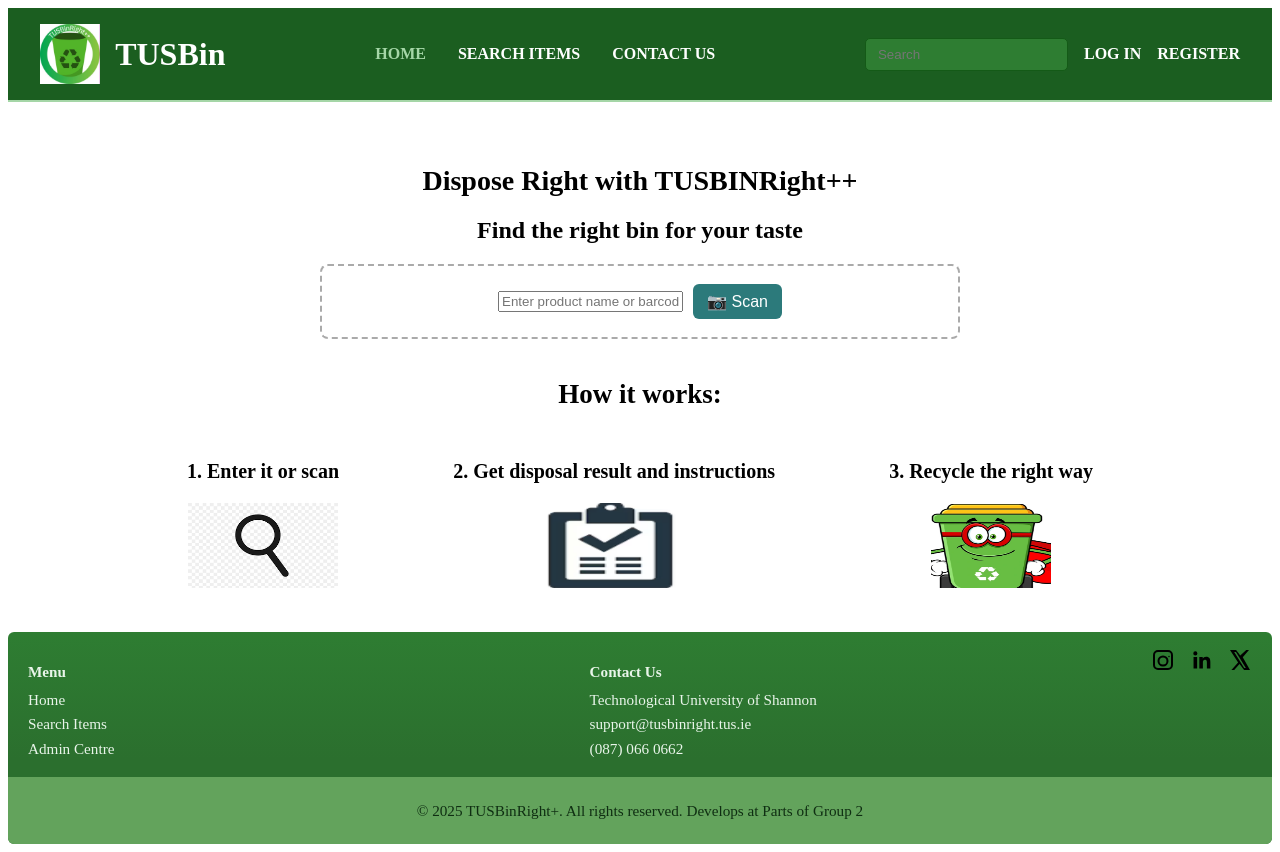
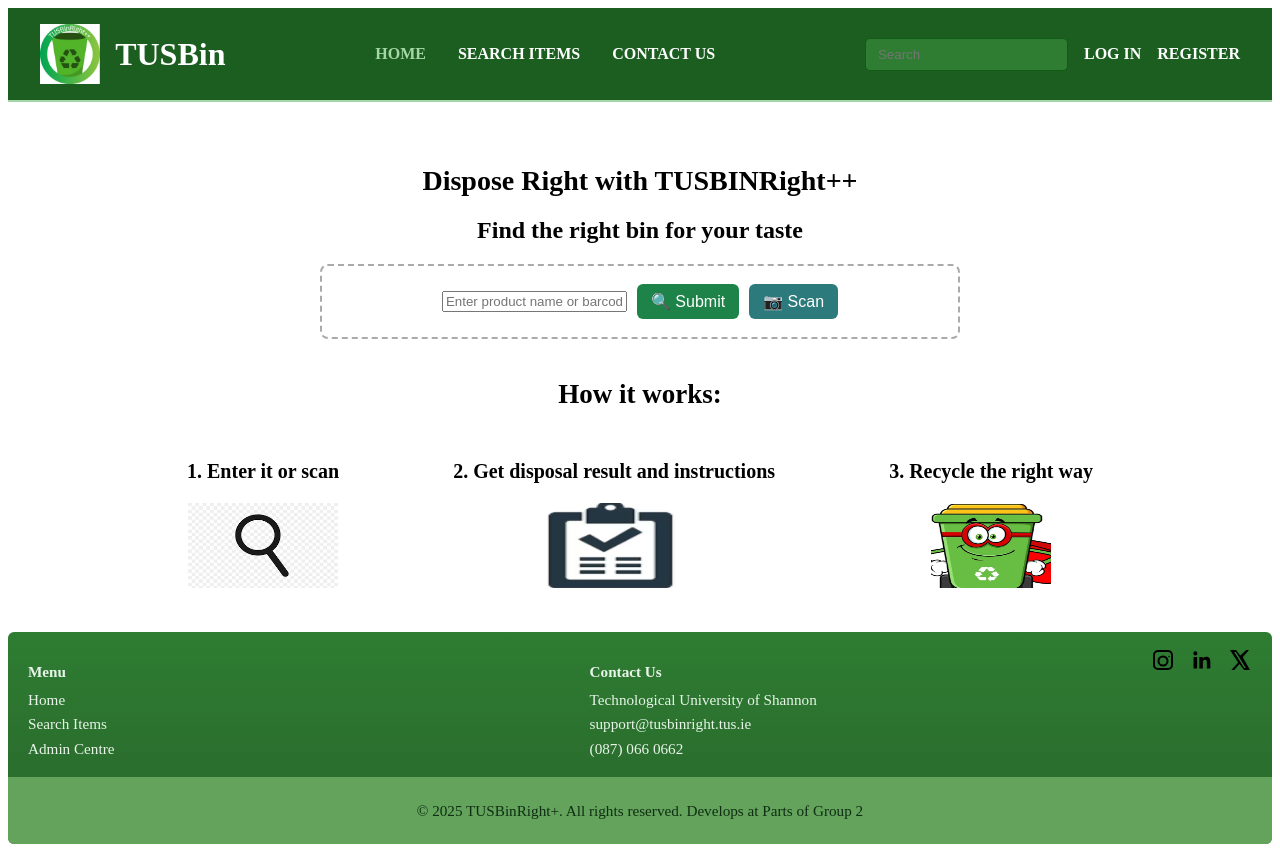
Before and after one commit to kalumfeanebanda/TUSBinGroup2, a Vue app in the folder tusg2frontend/: page / in a window 1280 px wide. Built offline with nearby package versions, Linux system fonts and the light colour scheme.

Commit message:
made the submit button near the 'enter barcode textfile'
made the submit button near the 'enter barcode textfile'

```diff
--- a/tusg2frontend/src/pages/Home.vue
+++ b/tusg2frontend/src/pages/Home.vue
@@ -9,6 +9,9 @@
           v-model="searchInput"
           placeholder="Enter product name or barcode..."
       />
+      <button @click="submitBarcode" class="submit-btn">
+        🔍 Submit
+      </button>
       <button @click="toggleScanner" class="scan-btn">
         📷 Scan
       </button>
@@ -40,7 +43,6 @@
       </div>
     </div>
   </section>
-
 </template>
 
 <script setup>
@@ -54,15 +56,25 @@ const toggleScanner = () => {
   showScanner.value = !showScanner.value;
 };
 
+// 🔹 Handles scanned barcode from the scanner
 const handleScanned = (code) => {
   searchInput.value = code; // fill input with scanned code
   showScanner.value = false;
   alert(`Scanned: ${code}`); // temporary feedback
 };
+
+// 🔹 Handles manual barcode submission
+const submitBarcode = () => {
+  if (!searchInput.value.trim()) {
+    alert("Please enter or scan a barcode first!");
+    return;
+  }
+  alert(`Submitted Barcode/Product: ${searchInput.value}`);
+  // Later you’ll send this to backend using Axios (e.g., to get bin info)
+};
 </script>
 
 <style scoped>
-
 .container {
   text-align: center;
   padding: 40px 20px;
@@ -89,14 +101,22 @@ const handleScanned = (code) => {
 }
 
 .scan-btn,
-.close-btn {
+.close-btn,
+.submit-btn {
   padding: 8px 14px;
   border: none;
   border-radius: 6px;
-  background-color: #2c7a7b;
   color: white;
   cursor: pointer;
   font-size: 16px;
+}
+
+.scan-btn {
+  background-color: #2c7a7b;
+}
+
+.submit-btn {
+  background-color: #1d8348;
 }
 
 .close-btn {
```
Lines whose indentation alone changed are shown as unchanged.
